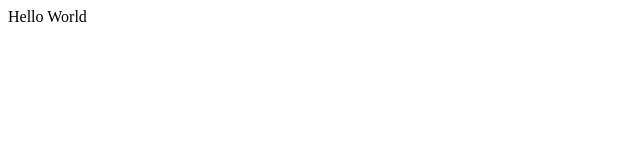
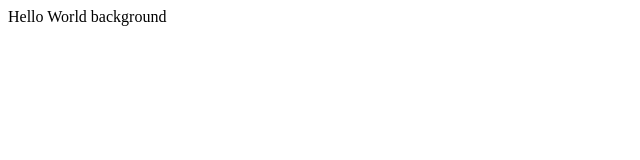
Before and after one commit to yanmo96/hello-world, a plain HTML site: page index.html in a window 1280 px wide. Shown: the whole page, without its empty margins (0-640 px from the left). Drawn offline with Linux system fonts and the light colour scheme.

Commit message:
world background

```diff
--- a/index.html
+++ b/index.html
@@ -1,3 +1,4 @@
 <body>
   Hello World
+  background
 </body>
```
